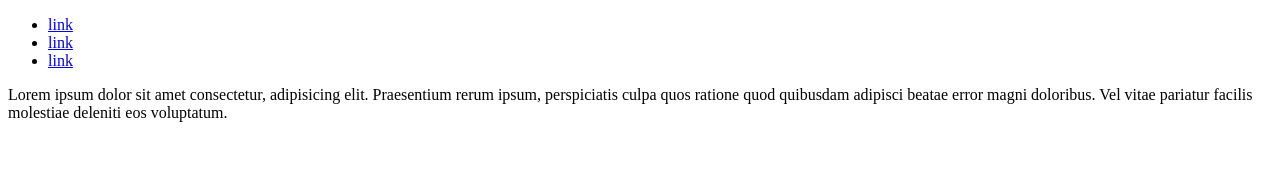
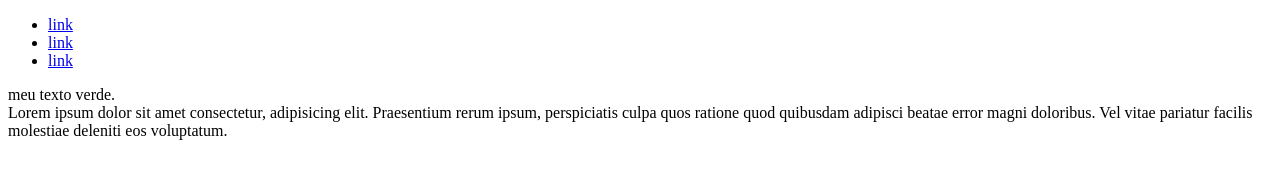
Before and after one commit to Maghty/pratica_git, a plain HTML site: page index.html in a window 1280 px wide. Drawn offline with Linux system fonts and the light colour scheme.

```diff
--- a/index.html
+++ b/index.html
@@ -14,6 +14,13 @@
             <li><a href="link3.html">link</a></li>
         </ul>
     </nav>
+    <man>
+        <section>
+            <article>
+                meu texto verde.
+            </article>
+        </section>
+    </man>
 
     <footer>
         Lorem ipsum dolor sit amet consectetur, adipisicing elit. Praesentium rerum ipsum, perspiciatis culpa quos ratione quod quibusdam adipisci beatae error magni doloribus. Vel vitae pariatur facilis molestiae deleniti eos voluptatum.
```
